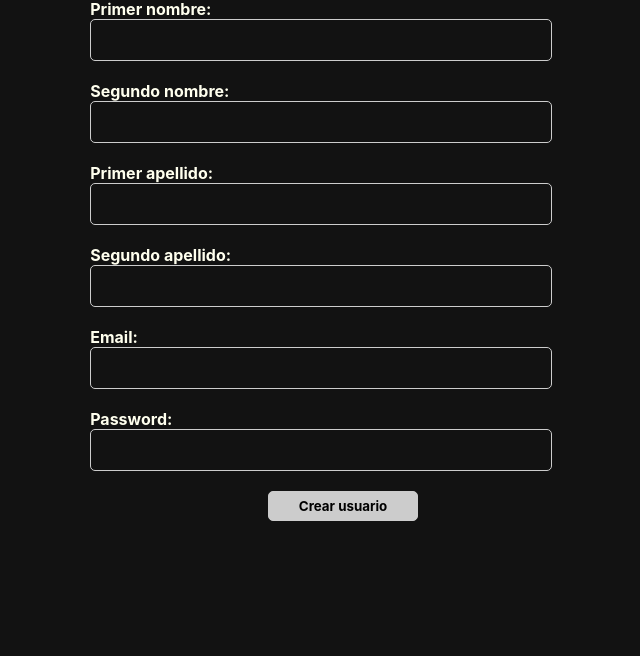
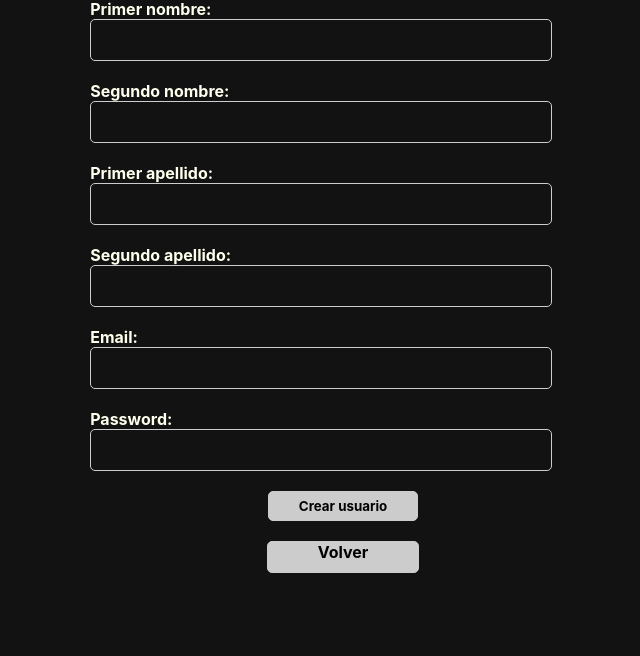
Before and after one commit to YeissonOrtiz/FrontPruebaTecnica, a PHP site: page /interfaces/createForm.php in a window 1280 px wide. Shown: the part 70-726 px from the top of the page, without its empty margins (297-937 px from the left). Run offline with PHP 8.4, Linux system fonts and the light colour scheme.

Commit message:
Fixed login form

```diff
--- a/css/createFormStyles.css
+++ b/css/createFormStyles.css
@@ -47,3 +47,25 @@ form .campo .input input{
   font-weight: bold;
   cursor: pointer;
 }
+
+section{
+  display: flex;
+  flex-direction: column;
+  width: 100%;
+  margin-top: 20px;
+}
+
+a{
+  width: 150px;
+  height: 30px;
+  border-radius: 5px;
+  border: 1px solid #ccc;
+  background-color: #ccc;
+  color: #000;
+  font-weight: bold;
+  cursor: pointer;
+  text-decoration: none;
+  margin-left: auto;
+  margin-right: auto;
+  text-align: center;
+}
--- a/interfaces/createForm.php
+++ b/interfaces/createForm.php
@@ -65,6 +65,9 @@
     <input type="submit" value="Crear usuario" id="submit">
 
   </form>
+  <section>
+    <a href="javascript:history.back()">Volver</a>
+  </section>
   <script type="text/javascript" src="../validators/validatorCreate.js"></script>
 </body>
 </html>
--- a/interfaces/editForm.php
+++ b/interfaces/editForm.php
@@ -76,6 +76,9 @@
 
       <input type="submit" value="Actualizar usuario" id="submit">
     </form>
+    <section>
+      <a href="javascript:history.back()">Volver</a>
+    </section>
   </main>
   <script src="../validators/validatorCreate.js"></script>
 </body>
--- a/loginForm.php
+++ b/loginForm.php
@@ -43,7 +43,7 @@
     </p>
   </section>
   <section>
-    <a href="../interfaces/createForm.php">Registrarme</a>
+    <a href="./interfaces/createForm.php">Registrarme</a>
   </section>
   <script src="./validators/validatorLogin.js"></script>
 </body>
```
Also changed, not shown: README.md.
